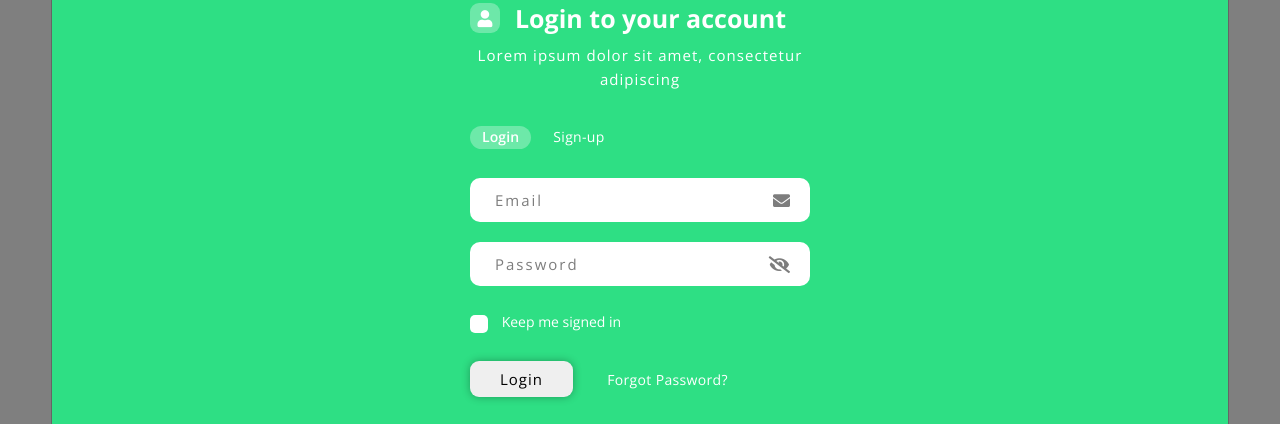
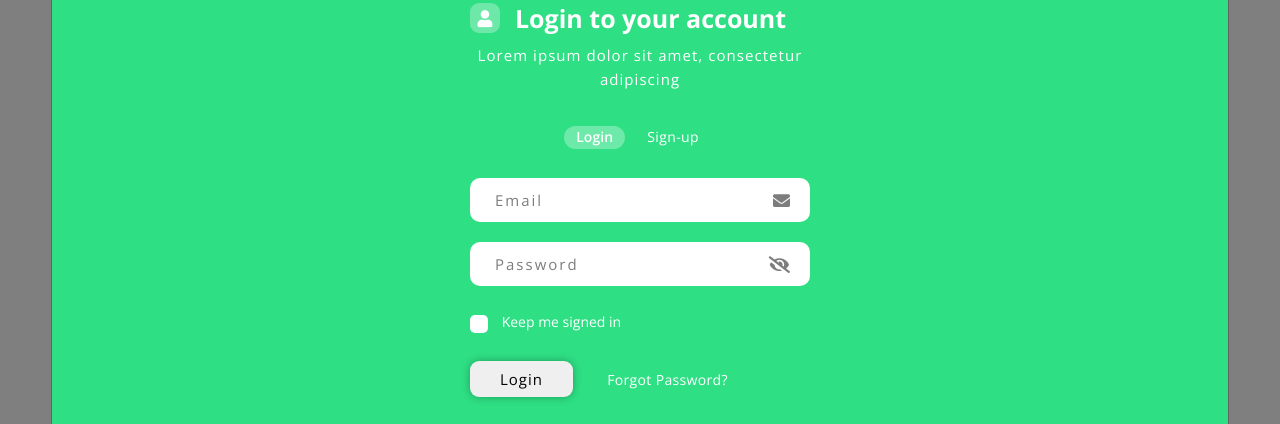
Before and after one commit to Amitkumar97/archip-html, a plain HTML site: page desktop-11.html in a window 1280 px wide. Shown: the part 162-586 px from the top of the page. Drawn offline with nearby package versions, Linux system fonts and the light colour scheme.

Commit message:
center login button

```diff
--- a/desktop-11.html
+++ b/desktop-11.html
@@ -49,7 +49,7 @@
                                             Lorem ipsum dolor sit amet, consectetur adipiscing
                                         </p>
 
-                                        <ul class="nav nav-tabs" id="myTab" role="tablist">
+                                        <ul class="nav nav-tabs justify-content-center" id="myTab" role="tablist">
                                             <li class="nav-item" role="presentation">
                                                 <button class="nav-link active" id="home-tab" data-bs-toggle="tab" data-bs-target="#home" type="button" role="tab" aria-controls="home" aria-selected="true">Login</button>
                                             </li>
```
